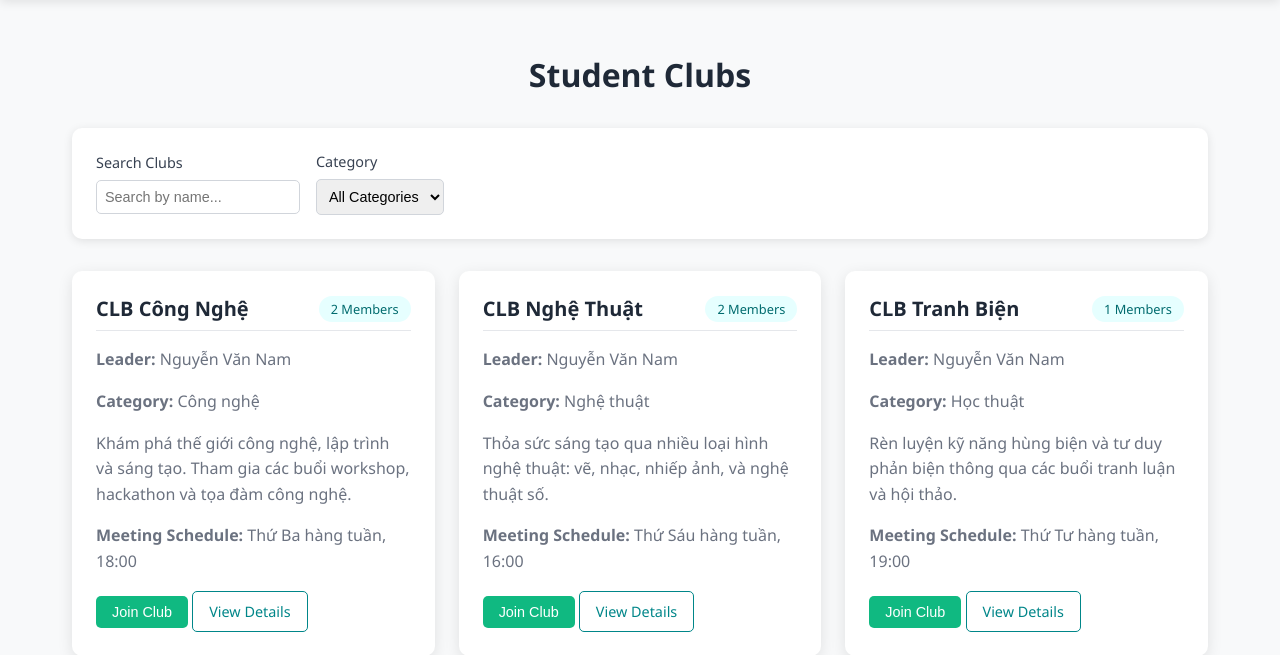
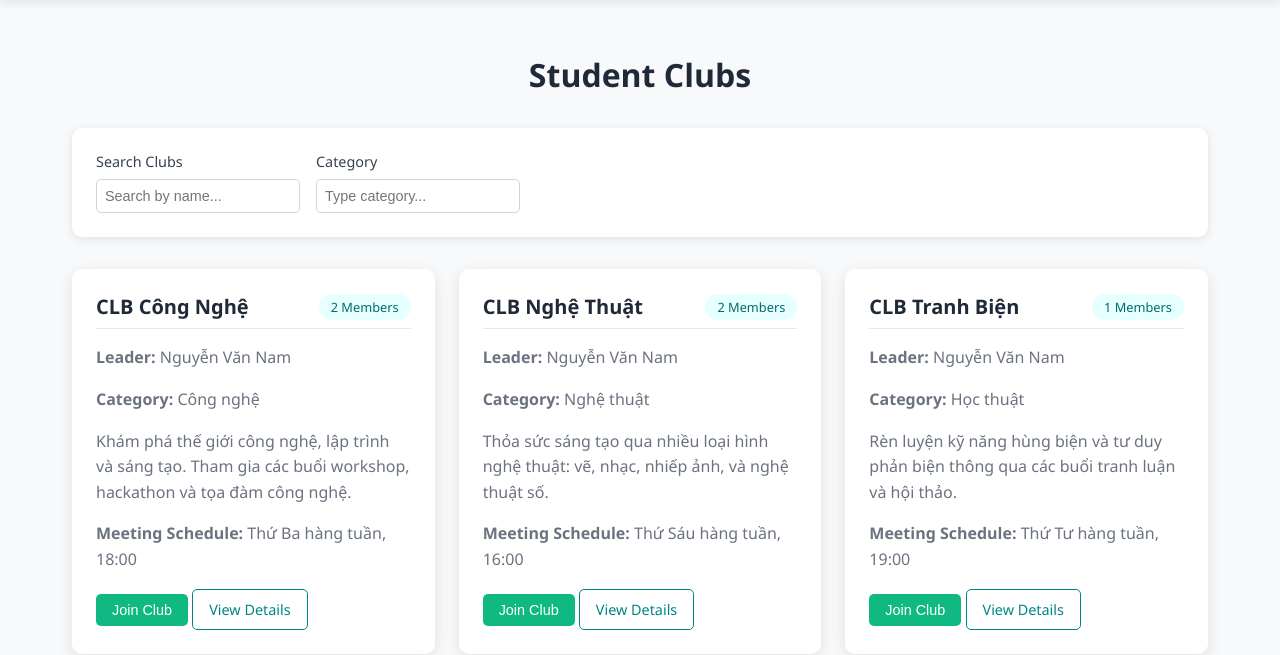
Before and after one commit to phamson1928/UTH-clubs, a PHP site: page / in a window 1280 px wide, after a click on "Clubs". Shown: the part 69-724 px from the top of the page. Run offline with PHP 8.4, Linux system fonts and the light colour scheme; data comes from the database, SQL or seed files in the repository.

Commit message:
change select cartegory filter to input text

```diff
--- a/assets/js/main.js
+++ b/assets/js/main.js
@@ -173,7 +173,7 @@ function viewClubDetails(clubId) {
 
 function filterClubs() {
   const searchTerm = document.getElementById("clubSearch").value.toLowerCase();
-  const category = document.getElementById("clubCategory").value;
+  const category = (document.getElementById("clubCategory").value || "").toLowerCase();
   const clubs = document.querySelectorAll("#clubsList .card");
 
   clubs.forEach((club) => {
@@ -181,7 +181,7 @@ function filterClubs() {
     const clubCategory = club.getAttribute("data-category");
 
     const matchesSearch = title.includes(searchTerm);
-    const matchesCategory = !category || clubCategory === category;
+    const matchesCategory = !category || (clubCategory || "").includes(category);
 
     if (matchesSearch && matchesCategory) {
       club.style.display = "block";
--- a/pages/clubs.php
+++ b/pages/clubs.php
@@ -24,13 +24,7 @@ try {
             </div>
             <div class="filter-group">
                 <label>Category</label>
-                <select id="clubCategory" onchange="filterClubs()">
-                    <option value="">All Categories</option>
-                    <option value="technology">Technology</option>
-                    <option value="arts">Arts</option>
-                    <option value="sports">Sports</option>
-                    <option value="academic">Academic</option>
-                </select>
+                <input type="text" id="clubCategory" placeholder="Type category..." onkeyup="filterClubs()">
             </div>
         </div>
 
```
